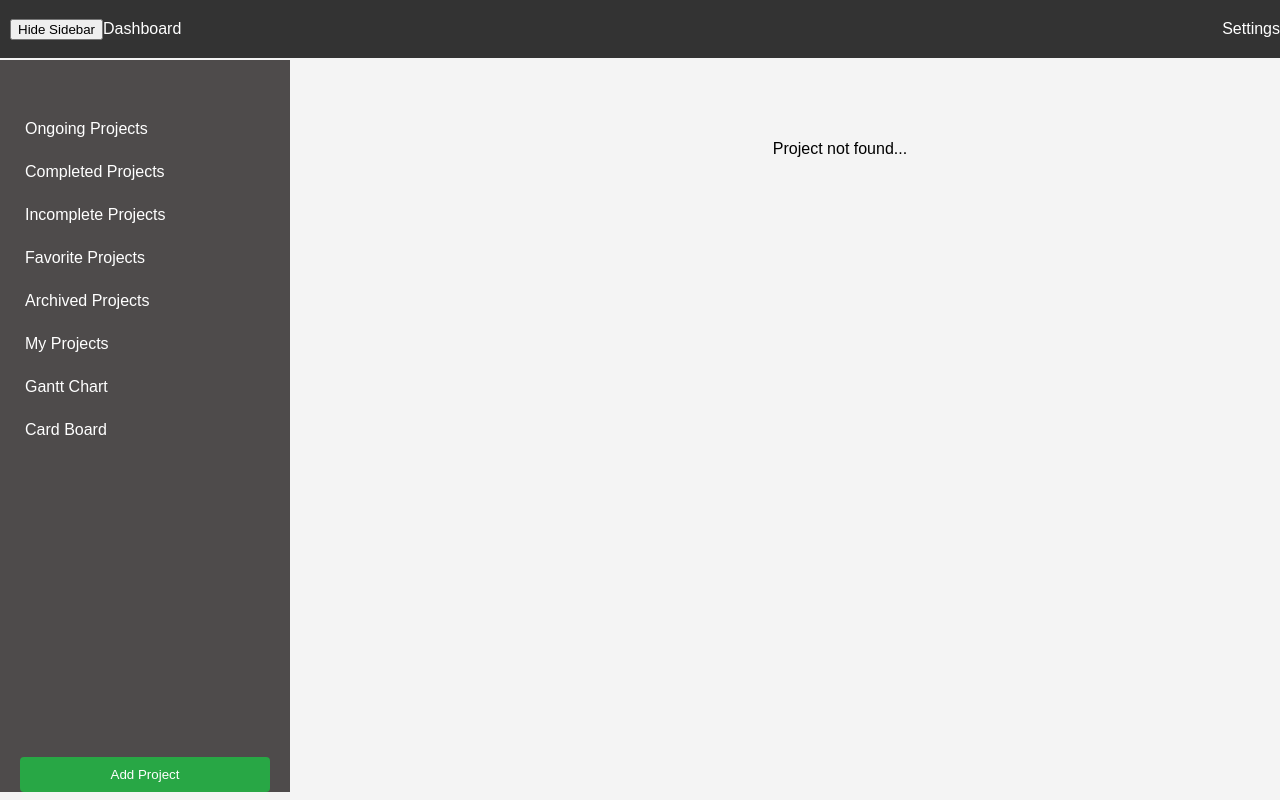
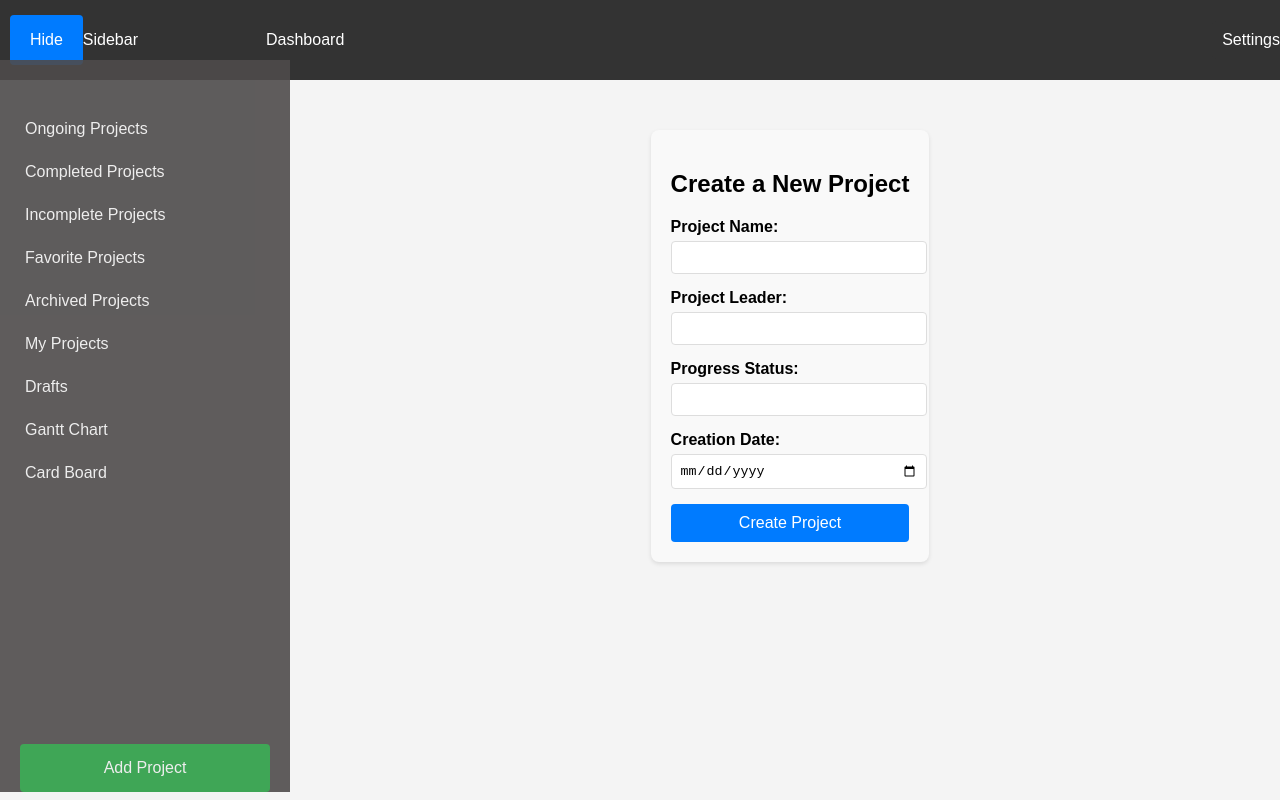
Before and after one commit to salamba-eric/ProjectClone, a React (Create React App) app in the folder frontend/: page /dashboard/projects/new in a window 1280 px wide. Before the commit this address had no page. Built offline with nearby package versions, Linux system fonts and the light colour scheme.

Commit message:
A new project page, delete pin funct and style

```diff
--- a/frontend/src/App.js
+++ b/frontend/src/App.js
@@ -20,7 +20,9 @@ import Incomplete from './components/projects/incomplete';
 import Favorites from './components/projects/favorites';
 import Archives from './components/projects/archived';
 import My_projects  from './components/projects/my_projects';
+import Drafts from './components/projects/drafts';
 import ProjectDetails from './components/projects/project_details';
+import NewProject from './components/projects/new_project';
 
 import Gantt from './components/projects/GanttChart';
 import Card from './components/projects/CardBoard';
@@ -42,6 +44,8 @@ function App() {
           <Route path="favorites" element={<Favorites />} />
           <Route path="archives" element={<Archives />} />
           <Route path="my_projects" element={<My_projects />} />
+          <Route path="drafts" element= {<Drafts /> } />
+          <Route path='new' element={<NewProject />} />
           <Route path=":id" element={<ProjectDetails />}  />
 
           <Route path="gantt-chart" element={<Gantt />} />
--- a/frontend/src/components/MainLayout.js
+++ b/frontend/src/components/MainLayout.js
@@ -41,9 +41,12 @@ function MainLayout() {
     <div className='main-layout'>
 
       <nav className='navbar'>
-        <button onClick={toogleSidebar}>
-          {isSidebarOpen ? 'Hide Sidebar': 'Show Sidebar'}
-        </button>
+        <div className='sidebar-toogle'>
+          <button onClick={toogleSidebar} className='sidebar-toogle-button'>
+            {isSidebarOpen ? 'Hide': 'Show'}
+          </button>
+          <p>Sidebar</p>
+        </div>
 
         <a href='/dashboard'>Dashboard</a>
 
--- a/frontend/src/components/projects/CardBoard.js
+++ b/frontend/src/components/projects/CardBoard.js
@@ -1,20 +1,28 @@
+// projects/CardBoard.js
 import React, { useState } from 'react';
 import Pin from '../public/pin';
 import '../style/Pin.css'; // Assuming you want to style the button as well
 
 function Cards() {
-  const [pins, setPins] = useState([{ id: 1 }, { id: 2 }]); // Initialize with two pins
+  const [pins, setPins] = useState([{ id: 1 }]); // Initialize with two pins
 
   const addPin = () => {
     const newPin = { id: pins.length + 1 };
     setPins([...pins, newPin]);
   };
 
+  const deletePin = (id) => {
+    setPins(pins.filter(pin => pin.id !== id));
+  }
+
   return (
     <div style={{ width: '100%', height: '100vh', position: 'relative' }}>
       <button className='add-pin' onClick={addPin}> + Add Note + </button>
       {pins.map(pin => (
-        <Pin key={pin.id} />
+        <Pin
+          key={pin.id}
+          onDelete= {() => deletePin(pin.id)}
+        />
       ))}
     </div>
   );
--- /dev/null
+++ b/frontend/src/components/projects/drafts.js
@@ -0,0 +1,8 @@
+// src/components/drafts.js
+import React from 'react';
+
+function drafts() {
+  return <h2> drafts</h2>;
+}
+
+export default drafts;
--- /dev/null
+++ b/frontend/src/components/projects/new_project.js
@@ -0,0 +1,71 @@
+import React, { useState } from 'react';
+import { useNavigate } from 'react-router-dom';
+import '../style/NewProject.css';
+
+function NewProject() {
+  const [name, setName] = useState('');
+  const [leader, setLeader] = useState('');
+  const [progress, setProgress] = useState('');
+  const [createdAt, setCreatedAt] = useState('');
+  const navigate = useNavigate();
+
+  const handleSubmit = (e) => {
+    e.preventDefault();
+    // Here you would typically send the data to your backend
+    console.log({ name, leader, progress, createdAt });
+
+    // Redirect back to the projects page or show a success message
+    navigate('/dashboard/projects');
+  };
+
+  return (
+    <div className="new-project">
+      <h2>Create a New Project</h2>
+      <form onSubmit={handleSubmit}>
+        <div className="form-group">
+          <label htmlFor="name">Project Name:</label>
+          <input
+            type="text"
+            id="name"
+            value={name}
+            onChange={(e) => setName(e.target.value)}
+            required
+          />
+        </div>
+        <div className="form-group">
+          <label htmlFor="leader">Project Leader:</label>
+          <input
+            type="text"
+            id="leader"
+            value={leader}
+            onChange={(e) => setLeader(e.target.value)}
+            required
+          />
+        </div>
+        <div className="form-group">
+          <label htmlFor="progress">Progress Status:</label>
+          <input
+            type="text"
+            id="progress"
+            value={progress}
+            onChange={(e) => setProgress(e.target.value)}
+            required
+          />
+        </div>
+        <div className="form-group">
+          <label htmlFor="createdAt">Creation Date:</label>
+          <input
+            type="date"
+            id="createdAt"
+            value={createdAt}
+            onChange={(e) => setCreatedAt(e.target.value)}
+            required
+          />
+        </div>
+        <button type="submit">Create Project</button>
+      </form>
+    </div>
+  );
+}
+
+export default NewProject;
--- a/frontend/src/components/projects/project_details.js
+++ b/frontend/src/components/projects/project_details.js
@@ -28,6 +28,7 @@ function ProjectDetails() {
         <div className='project-page'> Project creation form </div>
     );
   }
+
   return (
     <div className='project-page'>
       <h2>{project.name}</h2>
--- a/frontend/src/components/public/pin.js
+++ b/frontend/src/components/public/pin.js
@@ -1,13 +1,16 @@
+// public/pins.js
 import React, { useState } from 'react';
 import Draggable from 'react-draggable';
 import '../style/Pin.css';
 
-function Pin() {
+function Pin( {onDelete} ) {
   const [text, setText] = useState('');
+  const [isEdited, setIsEdited] = useState(false);
   const [isEditable, setIsEditing] = useState(false);
 
   const toogleEdit = () => {
     setIsEditing(!isEditable);
+    setIsEdited(true);
   };
 
   return (
@@ -17,17 +20,17 @@ function Pin() {
         <textarea
           value={text}
           onChange={(e) => setText(e.target.value)}
-          placeholder="Type something..."
         />
         ) : (
             <div className='pin-content'>
-                {text}
+                {text.trim() == "" ? 'Click edit ...' : text}
             </div>
         ) }
 
         <button onClick={toogleEdit} className='edit-button'>
             {isEditable ? 'Save' : 'Edit'}
         </button>
+        <button onClick= {onDelete} className='delete-button'> Delete </button>
       </div>
     </Draggable>
   );
--- a/frontend/src/components/sidebar/projects_sidebar.js
+++ b/frontend/src/components/sidebar/projects_sidebar.js
@@ -14,13 +14,13 @@ function ProjectsSidebar() {
       <li><Link to="/dashboard/projects/favorites">Favorite Projects</Link></li>
       <li><Link to="/dashboard/projects/archives">Archived Projects </Link></li>
       <li><Link to="/dashboard/projects/my_projects">My Projects</Link></li>
-
+      <li><Link to="/dashboard/projects/drafts">Drafts</Link></li>
       <li><Link to="/dashboard/projects/gantt-chart">Gantt Chart</Link></li>
       <li><Link to="/dashboard/projects/card-board">Card Board</Link></li>
     </ul>
 
     <button className='add-button'>
-      Add Project
+      <Link to="/dashboard/projects/new"> Add Project </Link>
     </button>
 
   </div>
--- a/frontend/src/components/style/MainLayout.css
+++ b/frontend/src/components/style/MainLayout.css
@@ -31,6 +31,12 @@
   margin: 0; /* Ensure no margin that could cause a gap */
   width: 250px; /* Fixed width for sidebar */
   overflow-y: auto;
+  z-index: 1000;
+  opacity: 90%;
+}
+
+.sidebar:hover{
+  opacity: 100%;
 }
 
 .sidebar ul {
@@ -58,19 +64,29 @@
 }
 
 .add-button {
-  margin-top: auto; /* Pushes the button to the bottom */
-  background-color: #28a745; /* Green background */
+  margin-top: 20px;
+  padding: 10px;
+  background-color: #28a745;
   color: white;
+  text-align: center;
   border: none;
-  padding: 10px;
   border-radius: 4px;
   cursor: pointer;
-  text-align: center;
+}
+
+.add-button a {
+  color: white;
+  text-decoration: none;
 }
 
 .add-button:hover {
-  background-color: #218838; /* Darker green on hover */
+  background-color: #218838;
 }
+
+.add-button a.hover{
+  text-decoration: none;
+}
+
 
 
 .content {
@@ -89,6 +105,7 @@
   top: 0;
   left: 0;
   width: 100%;
+  height: 60px;
   z-index: 1000;
   padding: 10px;
   display: flex;
@@ -103,6 +120,13 @@
   color: white;
   text-decoration: none;
   margin-right: 20px;
+  padding-left: 10%;
+}
+
+.sidebar-toogle{
+  display: flex;
+  width: 10%;
+  text-align: center;
 }
 
 .navbar-right {
--- /dev/null
+++ b/frontend/src/components/style/NewProject.css
@@ -0,0 +1,45 @@
+.new-project {
+    max-width: 600px;
+    margin: 50px auto;
+    padding: 20px;
+    background-color: #f9f9f9;
+    border-radius: 8px;
+    box-shadow: 0 2px 4px rgba(0, 0, 0, 0.1);
+  }
+
+  .new-project h2 {
+    text-align: center;
+    margin-bottom: 20px;
+  }
+
+  .form-group {
+    margin-bottom: 15px;
+  }
+
+  .form-group label {
+    display: block;
+    margin-bottom: 5px;
+    font-weight: bold;
+  }
+
+  .form-group input {
+    width: 100%;
+    padding: 8px;
+    border: 1px solid #ddd;
+    border-radius: 4px;
+  }
+
+  button {
+    width: 100%;
+    padding: 10px;
+    background-color: #007bff;
+    color: white;
+    border: none;
+    border-radius: 4px;
+    cursor: pointer;
+    font-size: 16px;
+  }
+
+  button:hover {
+    background-color: #0056b3;
+  }
--- a/frontend/src/components/style/Pin.css
+++ b/frontend/src/components/style/Pin.css
@@ -8,6 +8,7 @@
   box-shadow: 0 4px 8px rgba(0, 0, 0, 0.1);
   cursor: grab;
   position: absolute;
+  z-index: 0;
 }
 
 .pin textarea {
@@ -32,17 +33,16 @@
   overflow-wrap: break-word; /* Ensure text wraps within the pin */
 }
 
-.edit-button {
-  margin-top: 5px;
+.edit-button, .delete-button{
   background-color: #007bff;
   color: white;
   border: none;
   padding: 5px;
   border-radius: 4px;
   cursor: pointer;
-  width: 90%;
+  width: 30%;
   text-align: center;
-  position: absolute;
+  position: fixed;
   bottom: 10px;
   left: 10px;
 }
@@ -51,18 +51,29 @@
   background-color: #0056b3;
 }
 
+.delete-button {
+  background-color: #dc3545;
+  color: white;
+  left: 100px;
+}
+
+.delete-button:hover {
+  background-color: #c82333;
+}
+
 .add-pin {
   position: relative;
   background-color: #28a745;
   color: white;
   border: none;
   padding: 10px;
-  border-radius: 10%;
+  border-radius: 50%;
   font-size: 20px;
   cursor: pointer;
   z-index: 1000;
 }
 
+
 .add-pin:hover {
   background-color: #218838;
 }
```
